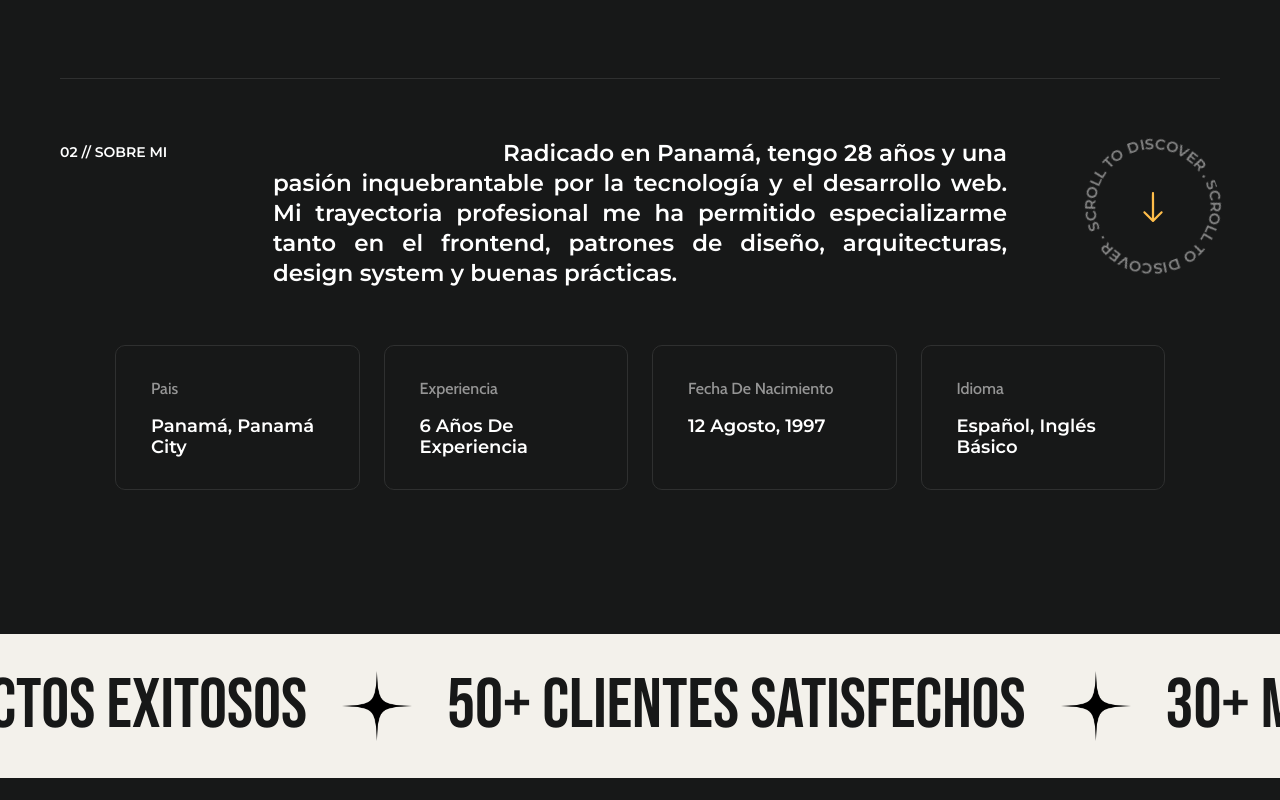
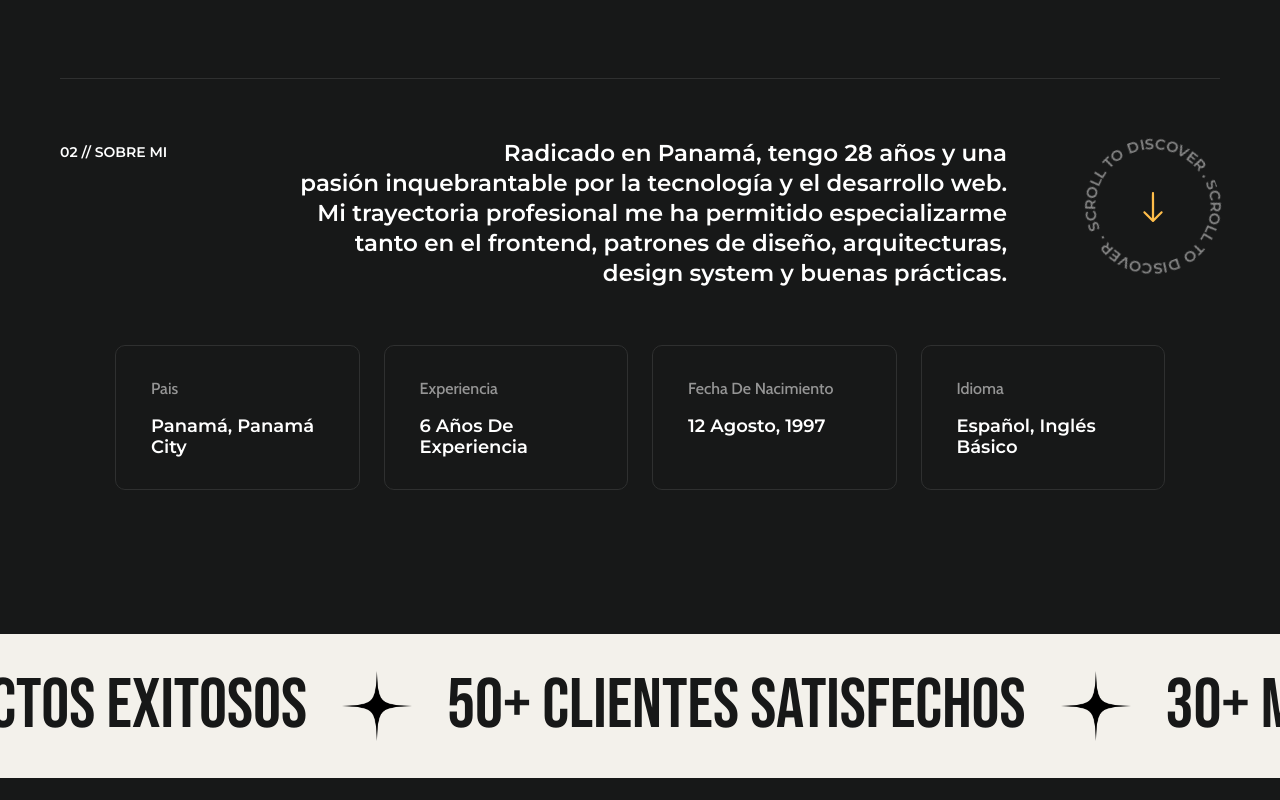
Before and after one commit to jhorman9/portfolio-2026, a Next.js app: page / in a window 1280 px wide. Shown: the part 1520-2320 px from the top of the page. Built offline with nearby package versions, Linux system fonts and the light colour scheme; no server answers.

Commit message:
fix: Cambiar alineación de texto de justificado a final en imágenes

```diff
--- a/public/css/style.css
+++ b/public/css/style.css
@@ -886,7 +886,7 @@ img {
   font-weight: 600;
   line-height: 1.3;
   text-indent: 230px;
-  text-align: justify;
+  text-align: end;
 }
 .nicolas_sm_about .extra_container {
   margin-bottom: 120px;
```
